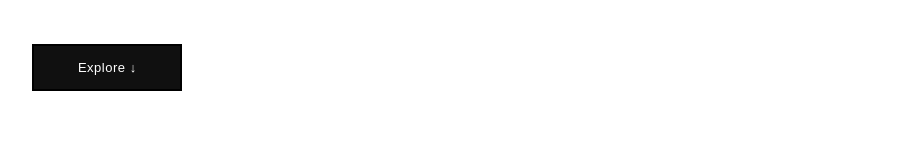
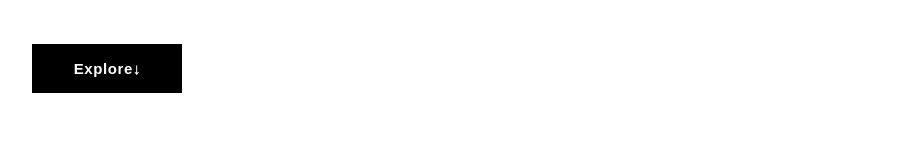
Before and after one commit to Saccharin04/Personal-website, a React (Vite) app: page / in a window 1280 px wide. Shown: the part 765-908 px from the top of the page, without its empty margins (181-1098 px from the left). Built offline with nearby package versions, Linux system fonts and the light colour scheme; a web font is replaced by a local one.

Commit message:
Emphasize Explore button label and arrow

```diff
--- a/src/App.css
+++ b/src/App.css
@@ -47,10 +47,11 @@ main { min-height: 100vh; display: flex; flex-direction: column; }
 .explore-button {
   margin-top: 34px; padding: 14px 24px; min-width: 150px;
   display: inline-flex; justify-content: center; border-radius: 0;
-  border: 2px solid #000; background: var(--ink); color: #fff;
-  text-decoration: none; font-size: 13px; letter-spacing: .04em;
+  border: 2px solid #000; background: #000; color: #fff;
+  text-decoration: none; font-size: 15px; font-weight: 700; letter-spacing: .04em;
   transition: background .2s ease, color .2s ease;
 }
+.explore-arrow { font-weight: 900; -webkit-text-stroke: .35px currentColor; }
 .explore-button:hover { color: var(--ink); background: transparent; }
 
 .content {
--- a/src/App.jsx
+++ b/src/App.jsx
@@ -79,7 +79,7 @@ function App() {
             loading="lazy"
           />
         </div>
-        <a href="#profile" className="explore-button">Explore ↓</a>
+        <a href="#profile" className="explore-button">Explore <span className="explore-arrow" aria-hidden="true">↓</span></a>
       </section>
 
       <section id="profile" className="content profile-summary-section">
```
